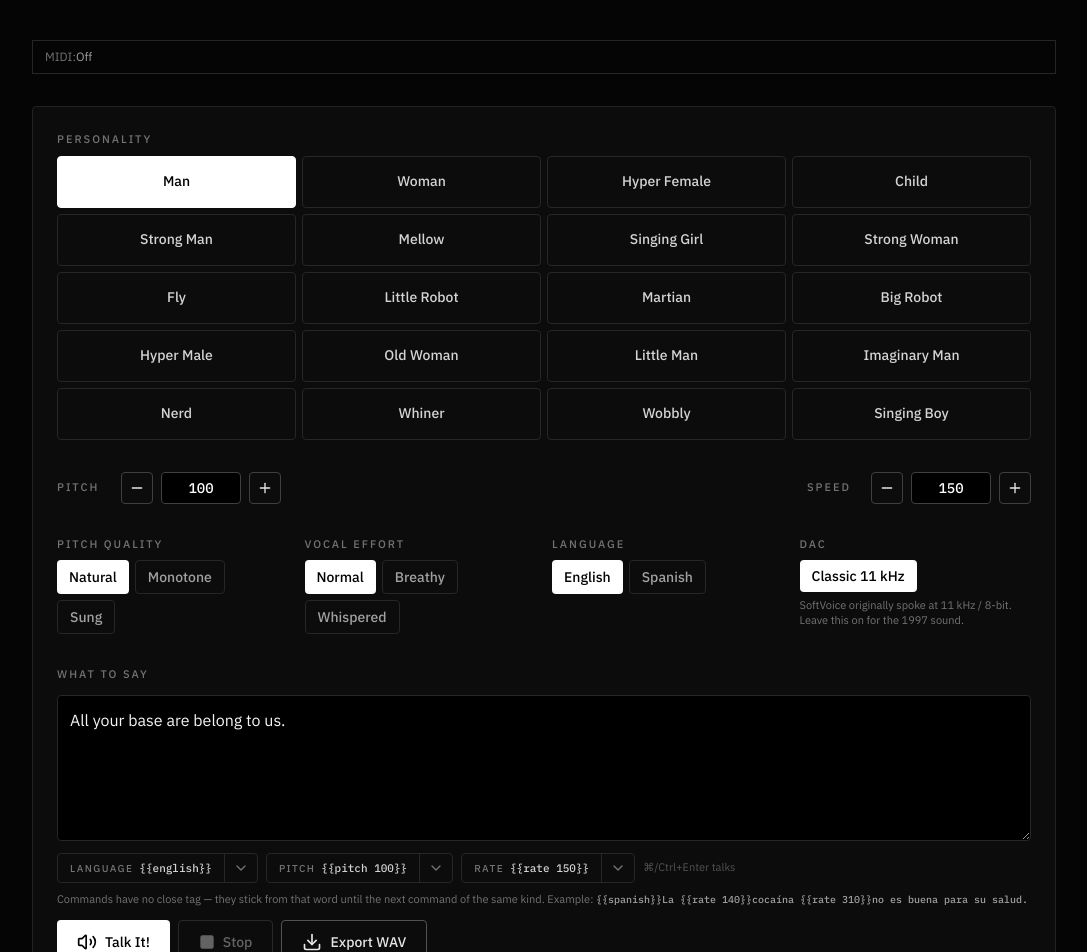
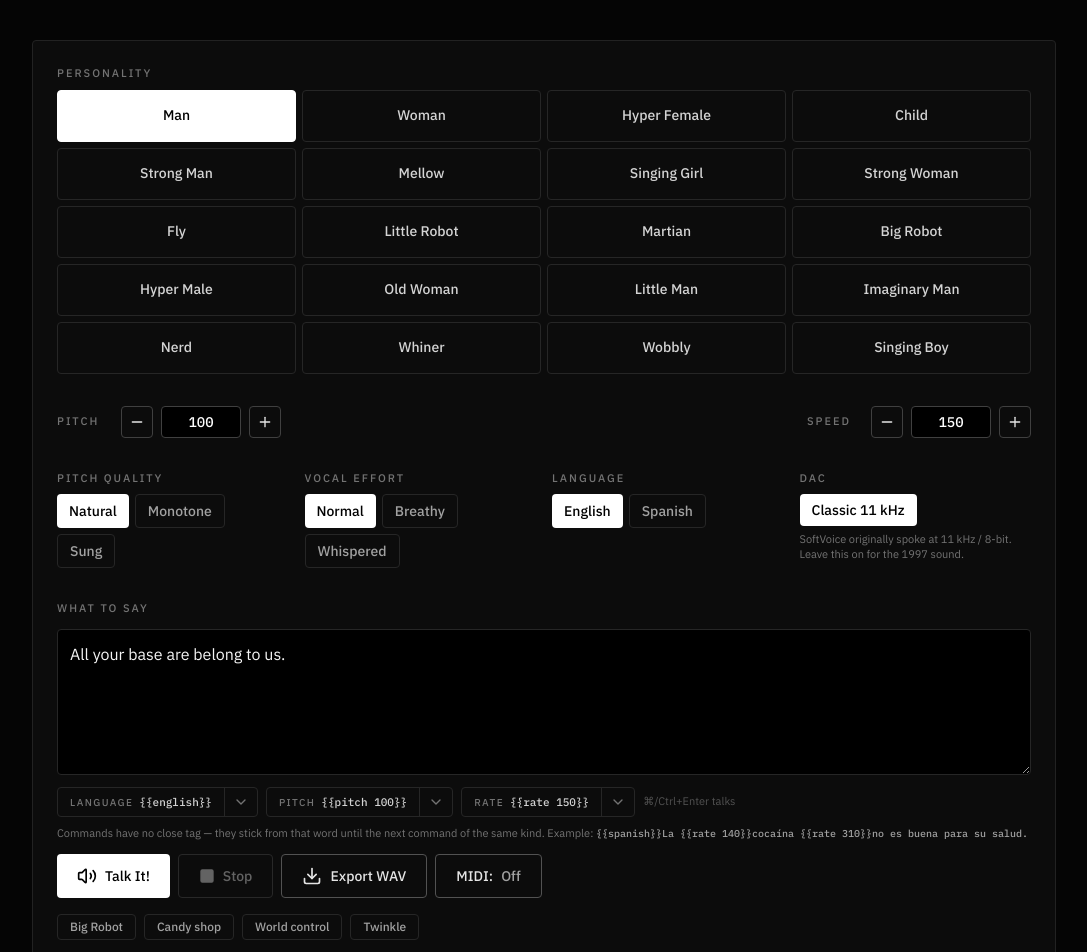
Before and after one commit to andreysenes/talk-it, a React (Vite) app: page / in a window 1280 px wide. Shown: the top 952 px of the page, without its empty margins (96-1183 px from the left). Built offline with nearby package versions, Linux system fonts and the light colour scheme.

Commit message:
Move the MIDI control beside Talk It!, Stop, and Export.
The header is gone; the MIDI panel opens upward from the action row.

Co-authored-by: andreysenes138 <andreysenes138@gmail.com>

```diff
--- a/src/App.tsx
+++ b/src/App.tsx
@@ -99,32 +99,7 @@ export default function App() {
   return (
     <div className="shell min-h-svh px-3 py-6 sm:px-6 sm:py-10">
       <div className="mx-auto flex w-full max-w-5xl flex-col gap-8">
-        <header>
-          <h1 className="sr-only">Talk It!</h1>
-          <MidiBadge
-            audio={audio}
-            onPrimeAudio={() => unlock()}
-            onRateCc={setSpeed}
-            onNoteOn={(event) => {
-              midiNote.current = event.note
-              const nextPitch = Math.round(event.pitch)
-              setPitch(nextPitch)
-              setSpeed(event.speed)
-              void speak(textRef.current, {
-                ...settingsRef.current,
-                pitch: nextPitch,
-                speed: event.speed,
-              })
-            }}
-            onNoteOff={(event) => {
-              if (midiNote.current === event.note) {
-                midiNote.current = null
-                stop()
-              }
-            }}
-          />
-        </header>
-
+        <h1 className="sr-only">Talk It!</h1>
         <main className="talk-panel flex flex-col gap-8 rounded-sm p-4 sm:p-6">
           <PersonalityGrid
             selectedId={personality.id}
@@ -159,6 +134,30 @@ export default function App() {
             onTalk={() => void speak(text, settings)}
             onStop={stop}
             onExport={() => void exportWav(text, settings)}
+            midi={
+              <MidiBadge
+                audio={audio}
+                onPrimeAudio={() => unlock()}
+                onRateCc={setSpeed}
+                onNoteOn={(event) => {
+                  midiNote.current = event.note
+                  const nextPitch = Math.round(event.pitch)
+                  setPitch(nextPitch)
+                  setSpeed(event.speed)
+                  void speak(textRef.current, {
+                    ...settingsRef.current,
+                    pitch: nextPitch,
+                    speed: event.speed,
+                  })
+                }}
+                onNoteOff={(event) => {
+                  if (midiNote.current === event.note) {
+                    midiNote.current = null
+                    stop()
+                  }
+                }}
+              />
+            }
           />
         </main>
 
--- a/src/components/MidiBadge.tsx
+++ b/src/components/MidiBadge.tsx
@@ -1,5 +1,6 @@
 import { useEffect, useRef, useState } from 'react'
 import { DawMidiHelp } from './DawMidiHelp'
+import { Button } from './ui/button'
 import { cn } from '../lib/utils'
 import { useMidi } from '../hooks/useMidi'
 import type { MidiNoteEvent } from '../engine/midi'
@@ -86,16 +87,17 @@ export function MidiBadge({
   }
 
   return (
-    <div className="relative flex-1" ref={rootRef}>
-      <button
+    <div className="relative" ref={rootRef}>
+      <Button
         type="button"
+        variant="export"
+        size="lg"
         aria-expanded={open}
         aria-haspopup="dialog"
         onClick={() => {
           setOpen((v) => !v)
           if (!open) void audio.unlockLabels()
         }}
-        className="flex h-full w-full items-center border border-neutral-800 px-3 py-2 text-left text-xs text-neutral-500 hover:border-neutral-500"
       >
         MIDI:{' '}
         <span className={midi.enabled ? 'text-white' : 'text-neutral-400'}>
@@ -107,12 +109,12 @@ export function MidiBadge({
             {secondary}
           </>
         ) : null}
-      </button>
+      </Button>
 
       {open && (
         <div
           role="dialog"
-          className="absolute top-full right-0 z-20 mt-2 max-h-[min(70vh,36rem)] w-[min(100vw-1.5rem,26rem)] overflow-y-auto border border-neutral-800 bg-[#0c0c0c] p-3"
+          className="absolute bottom-full left-0 z-20 mb-2 max-h-[min(70vh,36rem)] w-[min(100vw-1.5rem,26rem)] overflow-y-auto border border-neutral-800 bg-[#0c0c0c] p-3"
         >
           <p className="mb-3 text-[11px] font-medium tracking-[0.18em] text-neutral-500 uppercase">
             DAW · MIDI
--- a/src/components/TalkPanel.tsx
+++ b/src/components/TalkPanel.tsx
@@ -1,5 +1,5 @@
 import { Download, Square, Volume2 } from 'lucide-react'
-import { useRef } from 'react'
+import { useRef, type ReactNode } from 'react'
 import { CommandButtons } from './CommandButtons'
 import { Button } from './ui/button'
 import { cn } from '../lib/utils'
@@ -50,6 +50,7 @@ export function TalkPanel({
   onTalk,
   onStop,
   onExport,
+  midi,
 }: {
   text: string
   onText: (v: string) => void
@@ -63,6 +64,7 @@ export function TalkPanel({
   onTalk: () => void
   onStop: () => void
   onExport: () => void
+  midi: ReactNode
 }) {
   const busy = speaking || rendering || exporting
   const empty = !text.trim()
@@ -118,7 +120,7 @@ export function TalkPanel({
         onInsert={insertCommand}
       />
 
-      <div className="flex flex-wrap gap-2">
+      <div className="flex flex-wrap items-center gap-2">
         <Button
           type="button"
           variant="talk"
@@ -149,6 +151,7 @@ export function TalkPanel({
           <Download className="size-5" />
           {exporting ? 'Exporting…' : 'Export WAV'}
         </Button>
+        {midi}
       </div>
 
       <div className="flex flex-wrap gap-2 pt-1">
```
Also changed, not shown: 1 other file (tests, documents, lock files or other folders).
